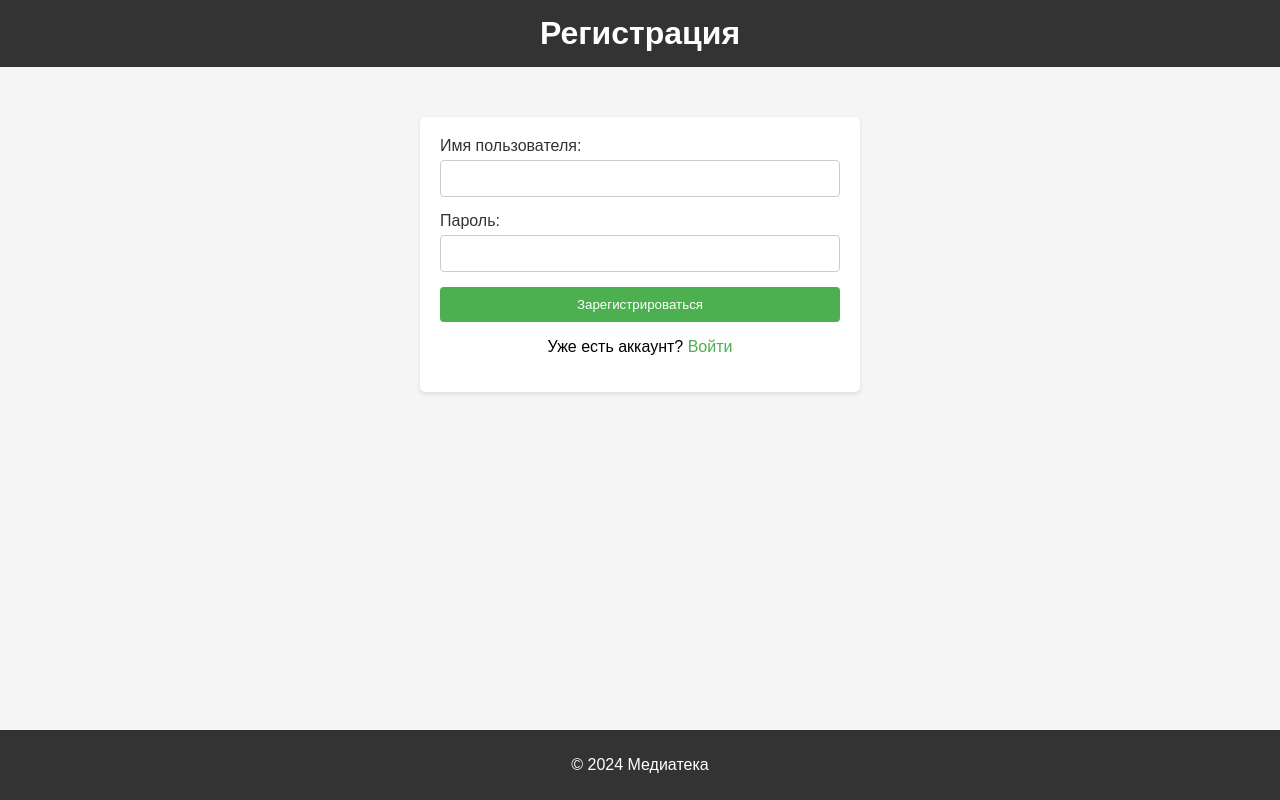
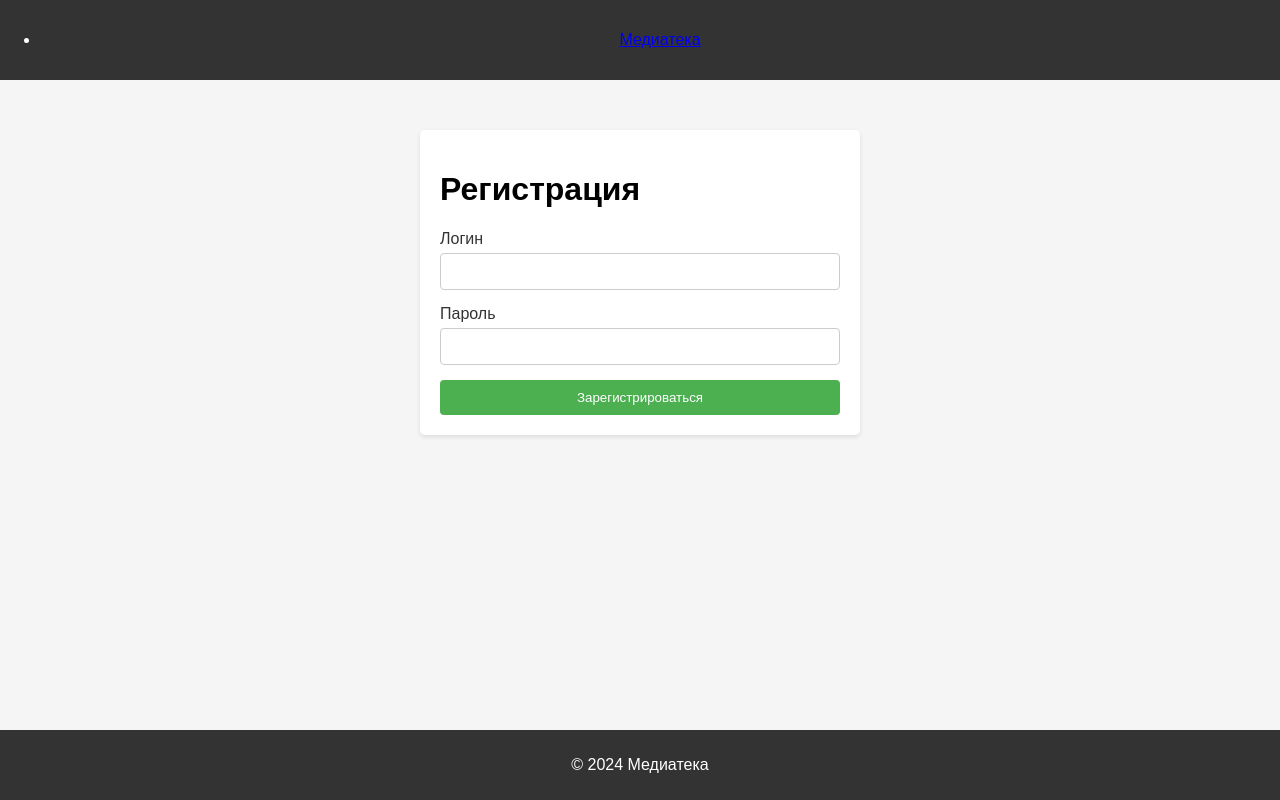
Before and after one commit to AndreyMatuhin99/projectjdan.github.io, a plain HTML site: page register.html in a window 1280 px wide. Drawn offline with Linux system fonts and the light colour scheme.

Commit message:
Update register.html
Signed-off-by: AndreyMatuhin99 <116704246+AndreyMatuhin99@users.noreply.github.com>

```diff
--- a/register.html
+++ b/register.html
@@ -8,18 +8,24 @@
 </head>
 <body>
     <header>
-        <h1>Регистрация</h1>
+        <nav>
+            <ul>
+                <li><a href="index.html">Медиатека</a></li>
+            </ul>
+        </nav>
     </header>
 
     <main>
-        <form id="register-form">
-            <label for="username">Имя пользователя:</label>
+        <h1>Регистрация</h1>
+        <form id="registerForm" class="auth-form">
+            <label for="username">Логин</label>
             <input type="text" id="username" name="username" required>
-            <label for="password">Пароль:</label>
+
+            <label for="password">Пароль</label>
             <input type="password" id="password" name="password" required>
+
             <button type="submit">Зарегистрироваться</button>
         </form>
-        <p>Уже есть аккаунт? <a href="login.html">Войти</a></p>
     </main>
 
     <footer>
```
